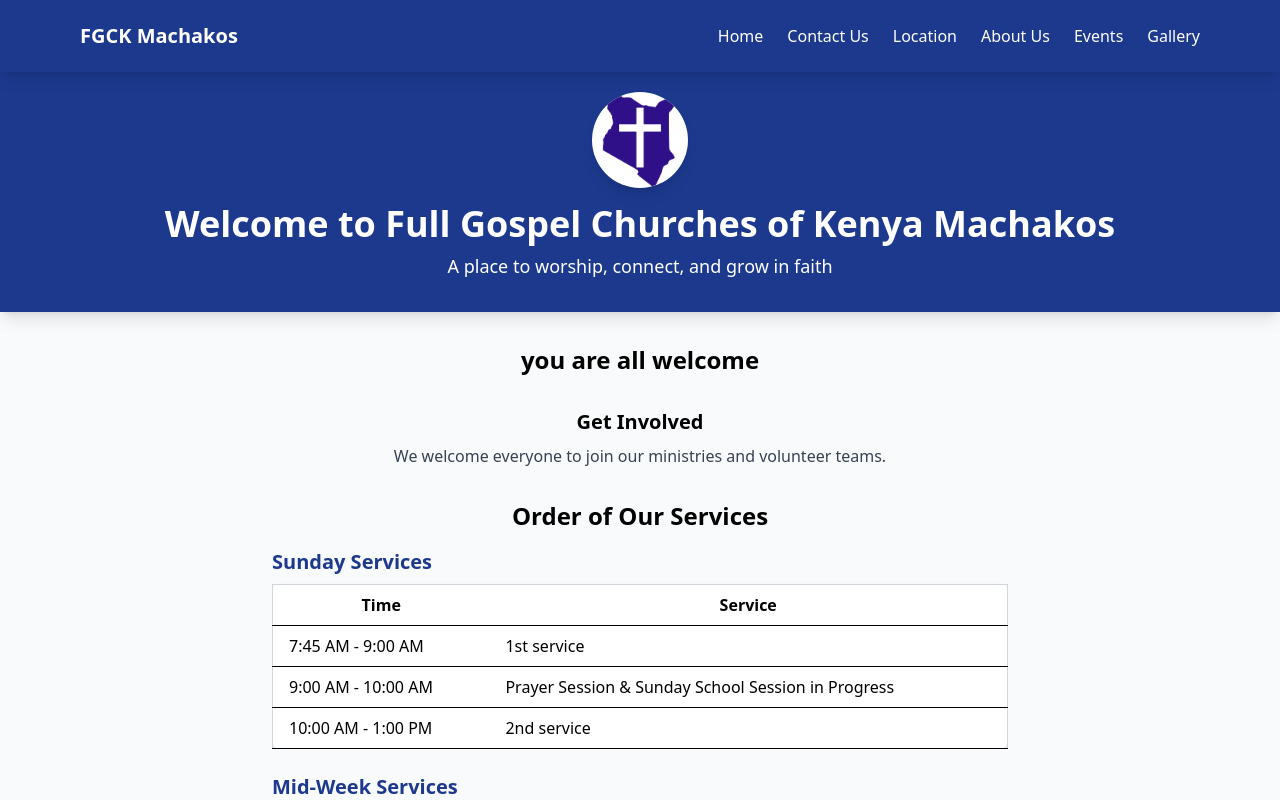
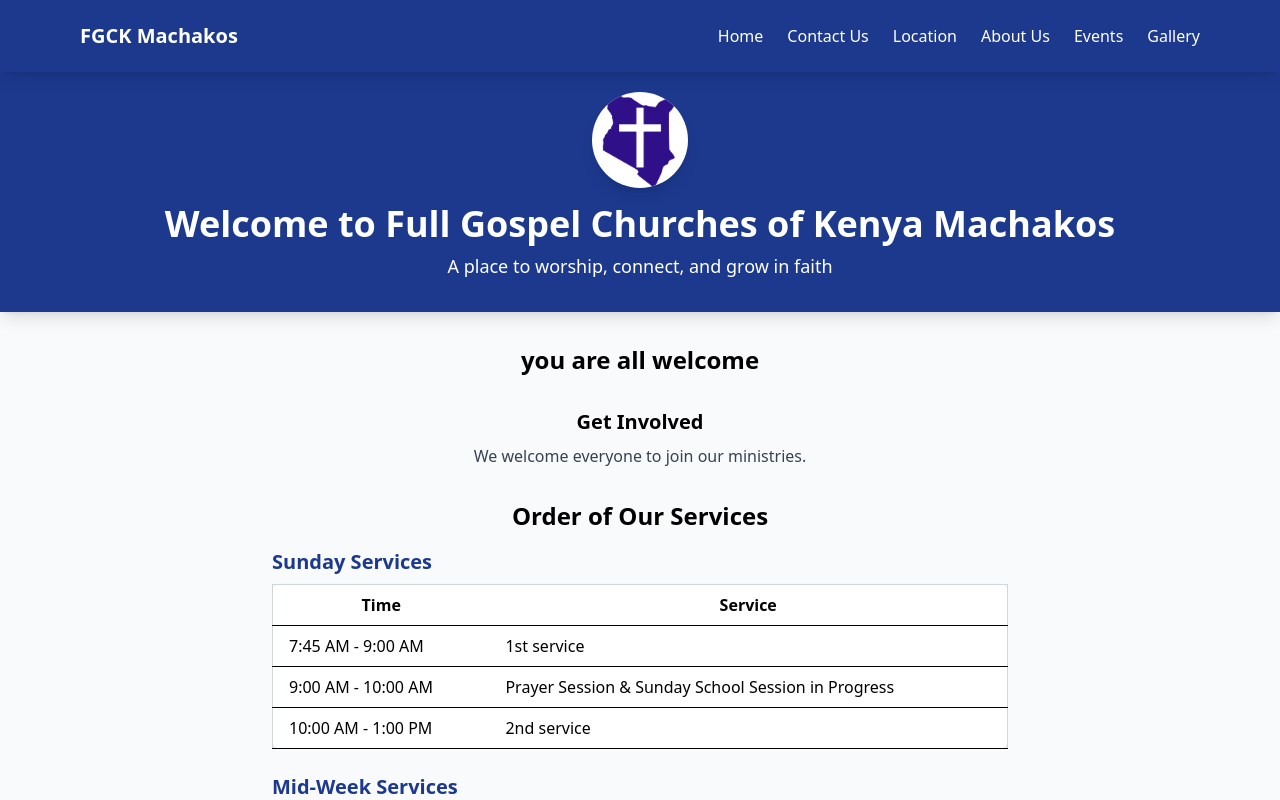
Before and after one commit to joyfridah23/church-website.html, a React (Vite) app: page / in a window 1280 px wide. Shown: the top 800 px of the page. Built offline with nearby package versions, Linux system fonts and the light colour scheme.

Commit message:
involvement message in Home component for clarity

```diff
--- a/src/pages/Home.jsx
+++ b/src/pages/Home.jsx
@@ -19,7 +19,7 @@
                 </section>
                 <section className="mb-8 text-center">
                     <h2 className="text-xl font-semibold mb-2">Get Involved</h2>
-                    <p className="text-gray-700 mb-2">We welcome everyone to join our ministries and volunteer teams.</p>
+                    <p className="text-gray-700 mb-2">We welcome everyone to join our ministries.</p>
 
                 </section>
                 <section className="mb-8">
```
